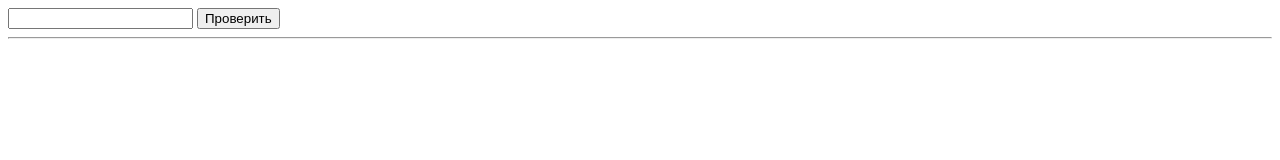
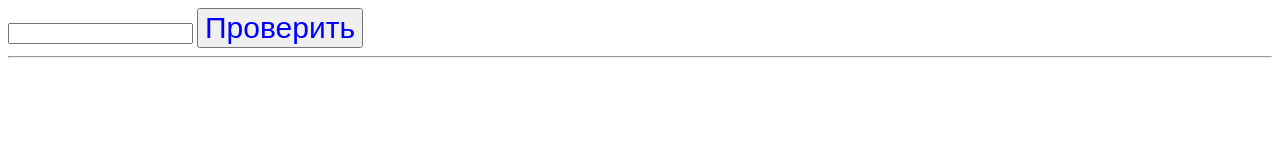
Before and after one commit to Svkapelko/js_advanced_seminar_2, a plain HTML site: page index.html in a window 1280 px wide. Drawn offline with Linux system fonts and the light colour scheme.

Commit message:
style added

```diff
--- a/index.html
+++ b/index.html
@@ -4,6 +4,15 @@
     <meta charset="UTF-8">
     <meta name="viewport" content="width=device-width, initial-scale=1.0">
     <title>Домашнее задание по уроку №2 git-advanced</title>
+    <style>
+        .num {
+            color:brown
+        }
+        .btn {
+            font-size: 30px;
+            color:blue
+        }
+    </style>
 </head>
 <body>
     <input type ="text" class="num">
```
